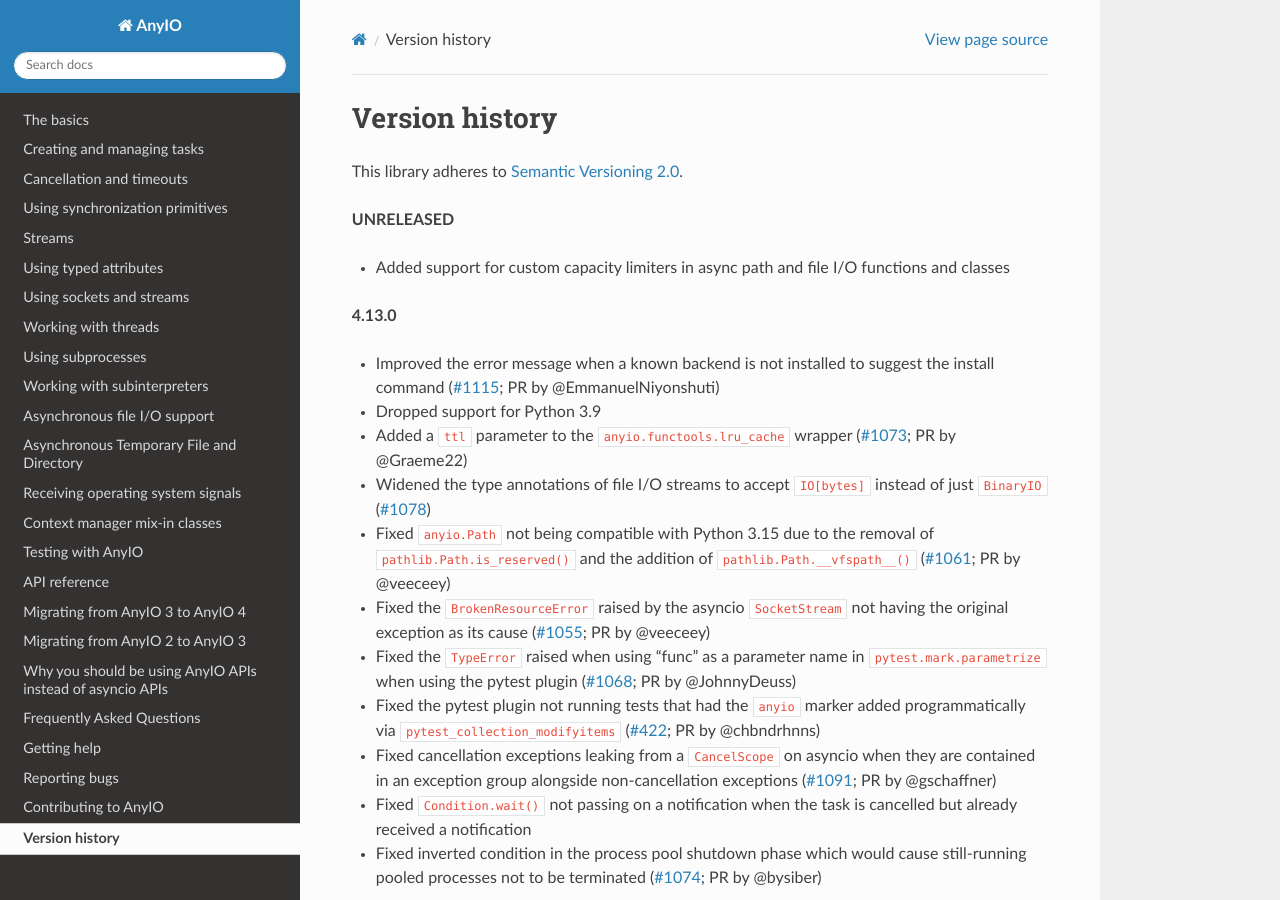
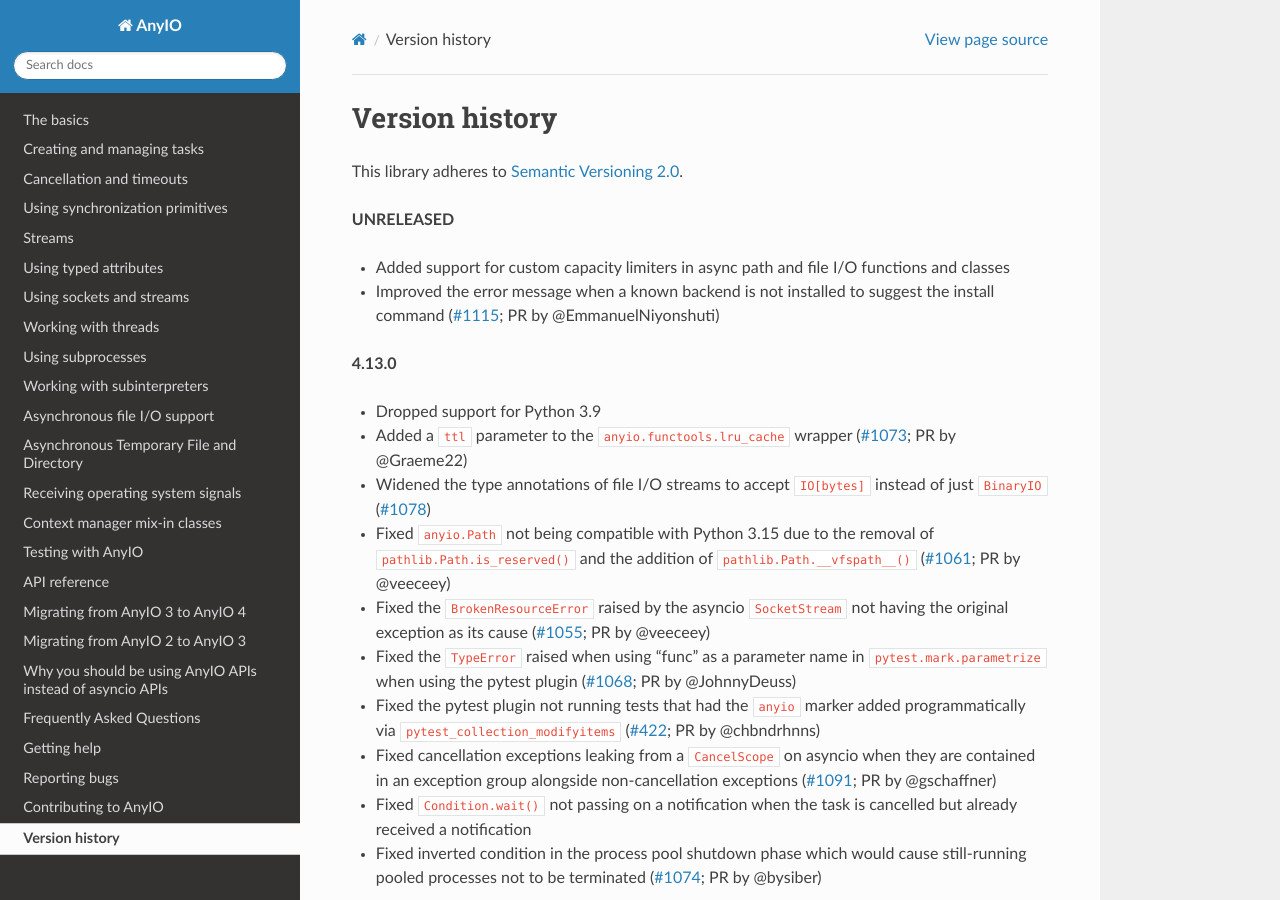
Before and after one commit to agronholm/anyio, a Sphinx documentation site: the page built from docs/versionhistory.rst, in a window 1280 px wide and 900 px high. Built offline with Sphinx 7.4.7 and the Read the Docs theme 3.1.0, drawn with Linux system fonts in a browser that asks for light colours; the version number could not be read and is left out.

Commit message:
Moved the changelog entry

```diff
--- a/docs/versionhistory.rst
+++ b/docs/versionhistory.rst
@@ -7,11 +7,11 @@ This library adheres to `Semantic Versioning 2.0 <http://semver.org/>`_.
 
 - Added support for custom capacity limiters in async path and file I/O
   functions and classes
+- Improved the error message when a known backend is not installed to suggest the install command
+  (`#1115 <https://github.com/agronholm/anyio/pull/1115>`_; PR by @EmmanuelNiyonshuti)
 
 **4.13.0**
 
-- Improved the error message when a known backend is not installed to suggest the install command
-  (`#1115 <https://github.com/agronholm/anyio/pull/1115>`_; PR by @EmmanuelNiyonshuti)
 - Dropped support for Python 3.9
 - Added a ``ttl`` parameter to the ``anyio.functools.lru_cache`` wrapper
   (`#1073 <https://github.com/agronholm/anyio/pull/1073>`_; PR by @Graeme22)
```
